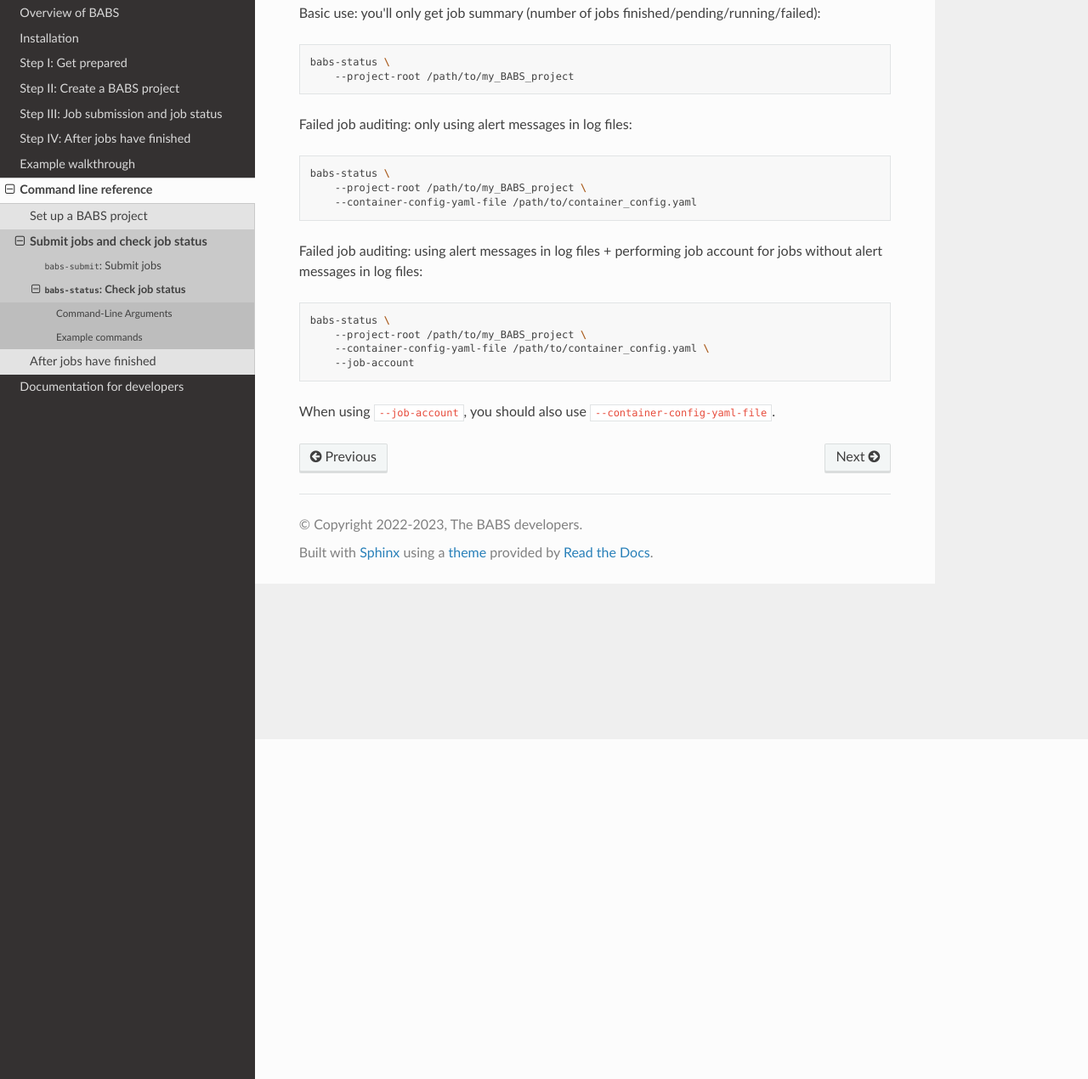
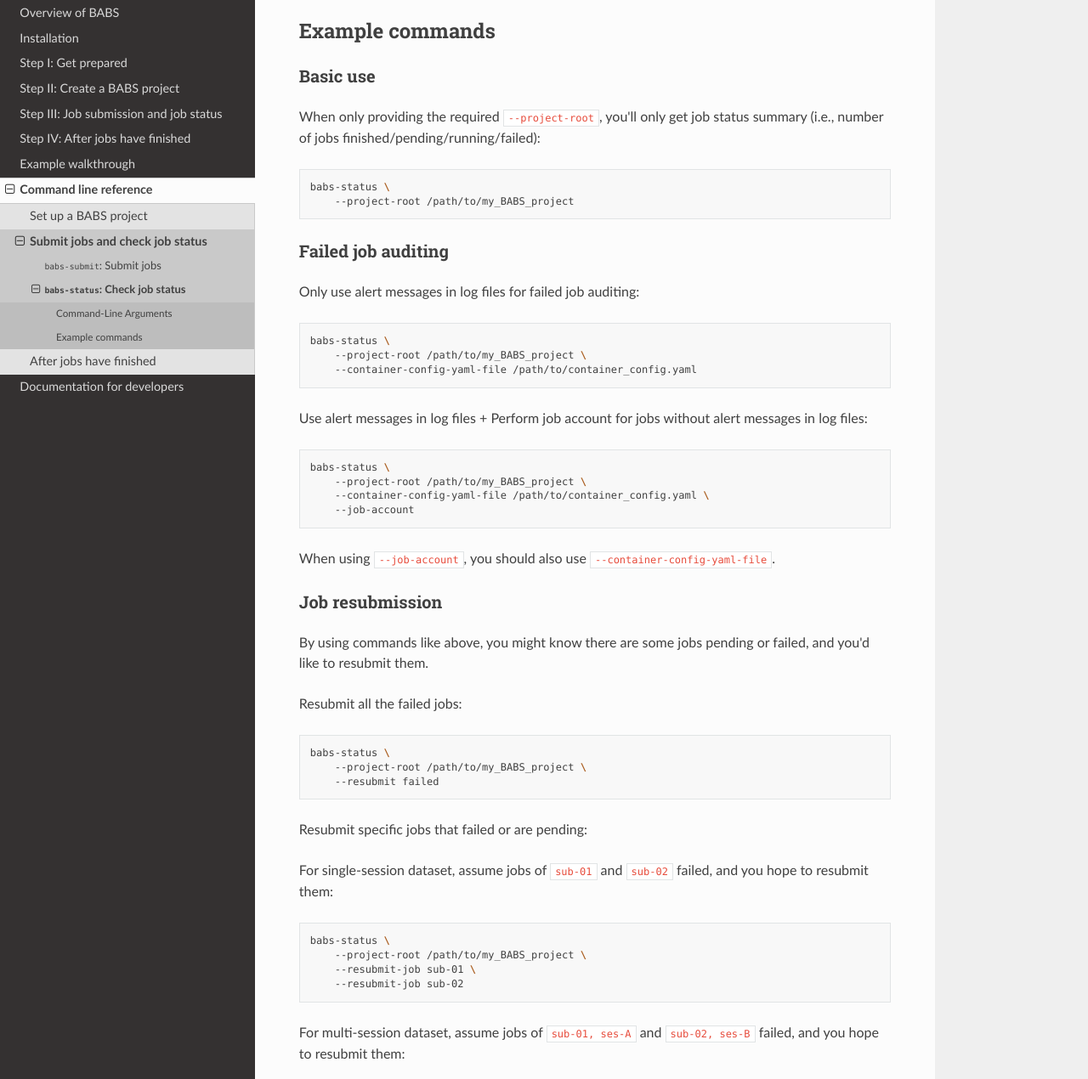
Before and after one commit to PennLINC/babs, a Sphinx documentation site: the page built from docs/source/babs-status.rst, in a window 1280 px wide and 1400 px high, scrolled down 400 px, cut to the strip 130-1400 px from the top of the window. Shown: the whole strip at 85% size. Built offline with Sphinx 7.4.7 and the Read the Docs theme 2.0.0, drawn with Linux system fonts in a browser that asks for light colours; some of the changed text lies outside the part shown.

Commit message:
add eg for babs-status resubmit; change warning msg for resubmitting done or running jobs;

```diff
--- a/docs/source/babs-status.rst
+++ b/docs/source/babs-status.rst
@@ -19,14 +19,20 @@ Command-Line Arguments
 Example commands
 **********************
 
-Basic use: you'll only get job summary (number of jobs finished/pending/running/failed):
+Basic use
+-------------
+
+When only providing the required ``--project-root``,
+you'll only get job status summary (i.e., number of jobs finished/pending/running/failed):
 
 .. code-block:: bash
 
     babs-status \
         --project-root /path/to/my_BABS_project
 
-Failed job auditing: only using alert messages in log files:
+Failed job auditing
+------------------------
+Only use alert messages in log files for failed job auditing:
 
 .. code-block:: bash
 
@@ -34,7 +40,7 @@ Failed job auditing: only using alert messages in log files:
         --project-root /path/to/my_BABS_project \
         --container-config-yaml-file /path/to/container_config.yaml
 
-Failed job auditing: using alert messages in log files + performing job account for jobs
+Use alert messages in log files + Perform job account for jobs
 without alert messages in log files:
 
 .. code-block:: bash
@@ -51,5 +57,41 @@ When using ``--job-account``, you should also use ``--container-config-yaml-file
 ..  it won't report the message e.g., "Among job(s) that are failed and don't have alert message in log files:"
 ..  This is probably because the "alert_message" was cleared up, so no job has "BABS: No alert message found in log files."
 
+Job resubmission
+------------------
+By using commands like above, you might know there are some jobs pending or failed,
+and you'd like to resubmit them.
+
+Resubmit all the failed jobs:
+
+.. code-block:: bash
+
+    babs-status \
+        --project-root /path/to/my_BABS_project \
+        --resubmit failed
+
+Resubmit specific jobs that failed or are pending:
+
+For single-session dataset, assume jobs of ``sub-01`` and ``sub-02`` failed,
+and you hope to resubmit them:
+
+.. code-block:: bash
+
+    babs-status \
+        --project-root /path/to/my_BABS_project \
+        --resubmit-job sub-01 \
+        --resubmit-job sub-02
+
+For multi-session dataset, assume jobs of ``sub-01, ses-A`` and ``sub-02, ses-B`` failed,
+and you hope to resubmit them:
+
+.. code-block:: bash
+
+    babs-status \
+        --project-root /path/to/my_BABS_project \
+        --resubmit-job sub-01 ses-A \
+        --resubmit-job sub-02 ses-B
+
+
 .. TODO: add example commands for `babs-status --resubmit` or `--resubmit-job`
 ..  including multi-ses and single-ses cases
```
Also changed, not shown: 1 other file.
